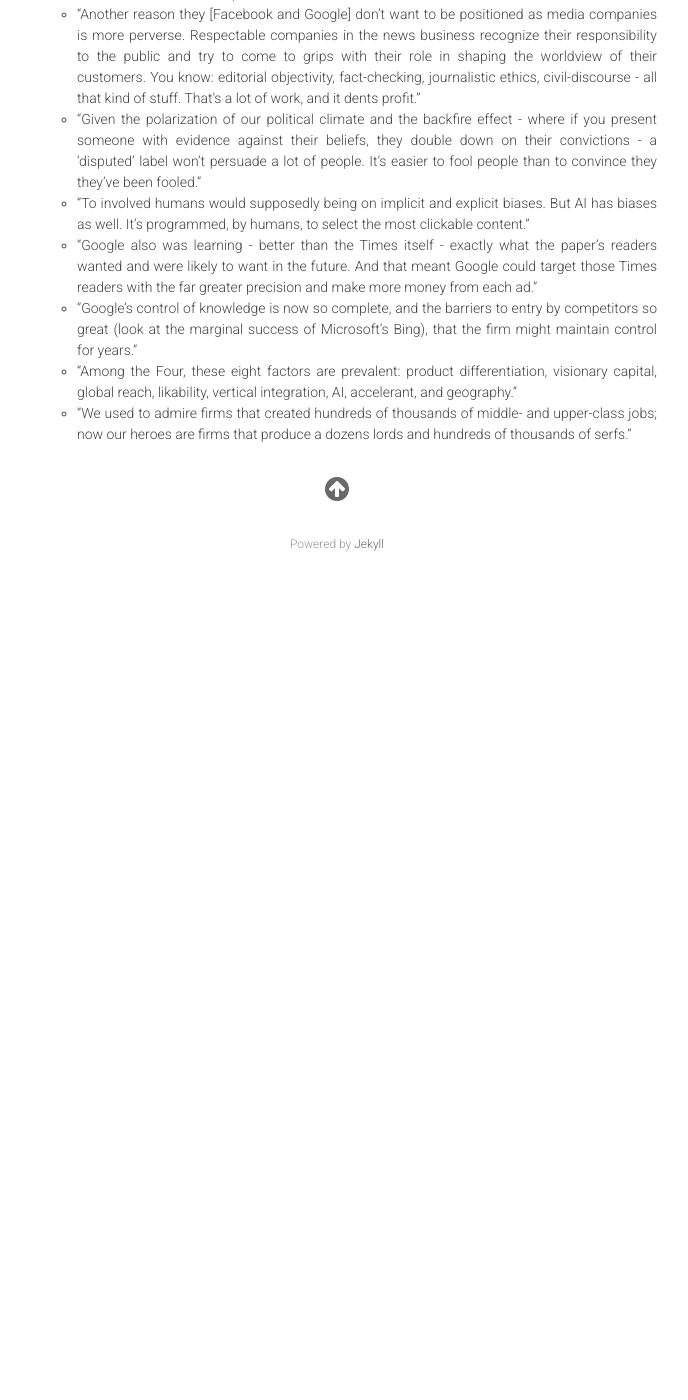
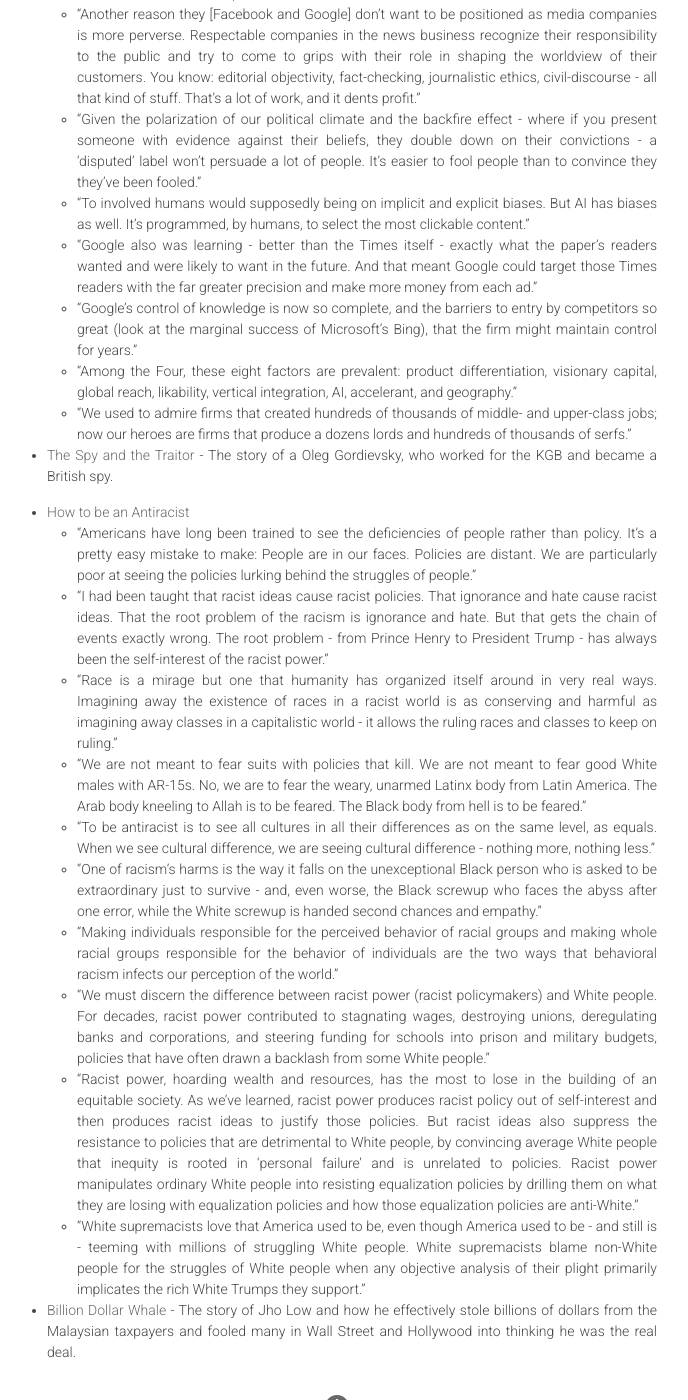
Before and after one commit to dblackrun/dblackrun.github.io, a Jekyll site: the page built from _posts/2020-01-01-all-the-books-i-read-this-year.markdown, in a window 1280 px wide and 1400 px high, scrolled down 8741 px. Shown: the whole window, without its empty margins (303-991 px from the left). Built offline with Jekyll 4.4.1, drawn with Linux system fonts in a browser that asks for light colours; nearby versions of some CDN libraries; before the commit the page ends 9330 px from its top, so only the background shows below that.

Commit message:
update post

```diff
--- a/_posts/2020-01-01-all-the-books-i-read-this-year.markdown
+++ b/_posts/2020-01-01-all-the-books-i-read-this-year.markdown
@@ -119,3 +119,19 @@ Some notes and quotes from the books I have read this year:
     + "Google's control of knowledge is now so complete, and the barriers to entry by competitors so great (look at the marginal success of Microsoft's Bing), that the firm might maintain control for years."
     + "Among the Four, these eight factors are prevalent: product differentiation, visionary capital, global reach, likability, vertical integration, AI, accelerant, and geography."
     + "We used to admire firms that created hundreds of thousands of middle- and upper-class jobs; now our heroes are firms that produce a dozens lords and hundreds of thousands of serfs."
+
+* [The Spy and the Traitor](https://www.penguinrandomhouse.com/books/253399/the-spy-and-the-traitor-by-ben-macintyre/) - The story of a Oleg Gordievsky, who worked for the KGB and became a British spy.
+
+* [How to be an Antiracist](https://www.ibramxkendi.com/how-to-be-an-antiracist-1)
+    + "Americans have long been trained to see the deficiencies of people rather than policy. It's a pretty easy mistake to make: People are in our faces. Policies are distant. We are particularly poor at seeing the policies lurking behind the struggles of people."
+    + "I had been taught that racist ideas cause racist policies. That ignorance and hate cause racist ideas. That the root problem of the racism is ignorance and hate. But that gets the chain of events exactly wrong. The root problem - from Prince Henry to President Trump - has always been the self-interest of the racist power."
+    + "Race is a mirage but one that humanity has organized itself around in very real ways. Imagining away the existence of races in a racist world is as conserving and harmful as imagining away classes in a capitalistic world - it allows the ruling races and classes to keep on ruling."
+    + "We are not meant to fear suits with policies that kill. We are not meant to fear good White males with AR-15s. No, we are to fear the weary, unarmed Latinx body from Latin America. The Arab body kneeling to Allah is to be feared. The Black body from hell is to be feared."
+    + "To be antiracist is to see all cultures in all their differences as on the same level, as equals. When we see cultural difference, we are seeing cultural difference - nothing more, nothing less."
+    + "One of racism's harms is the way it falls on the unexceptional Black person who is asked to be extraordinary just to survive - and, even worse, the Black screwup who faces the abyss after one error, while the White screwup is handed second chances and empathy."
+    + "Making individuals responsible for the perceived behavior of racial groups and making whole racial groups responsible for the behavior of individuals are the two ways that behavioral racism infects our perception of the world."
+    + "We must discern the difference between racist power (racist policymakers) and White people. For decades, racist power contributed to stagnating wages, destroying unions, deregulating banks and corporations, and steering funding for schools into prison and military budgets, policies that have often drawn a backlash from some White people."
+    + "Racist power, hoarding wealth and resources, has the most to lose in the building of an equitable society. As we've learned, racist power produces racist policy out of self-interest and then produces racist ideas to justify those policies. But racist ideas also suppress the resistance to policies that are detrimental to White people, by convincing average White people that inequity is rooted in 'personal failure' and is unrelated to policies. Racist power manipulates ordinary White people into resisting equalization policies by drilling them on what they are losing with equalization policies and how those equalization policies are anti-White."
+    + "White supremacists love that America used to be, even though America used to be - and still is - teeming with millions of struggling White people. White supremacists blame non-White people for the struggles of White people when any objective analysis of their plight primarily implicates the rich White Trumps they support."
+
+* [Billion Dollar Whale](https://www.billiondollarwhale.com/) - The story of Jho Low and how he effectively stole billions of dollars from the Malaysian taxpayers and fooled many in Wall Street and Hollywood into thinking he was the real deal.
```
